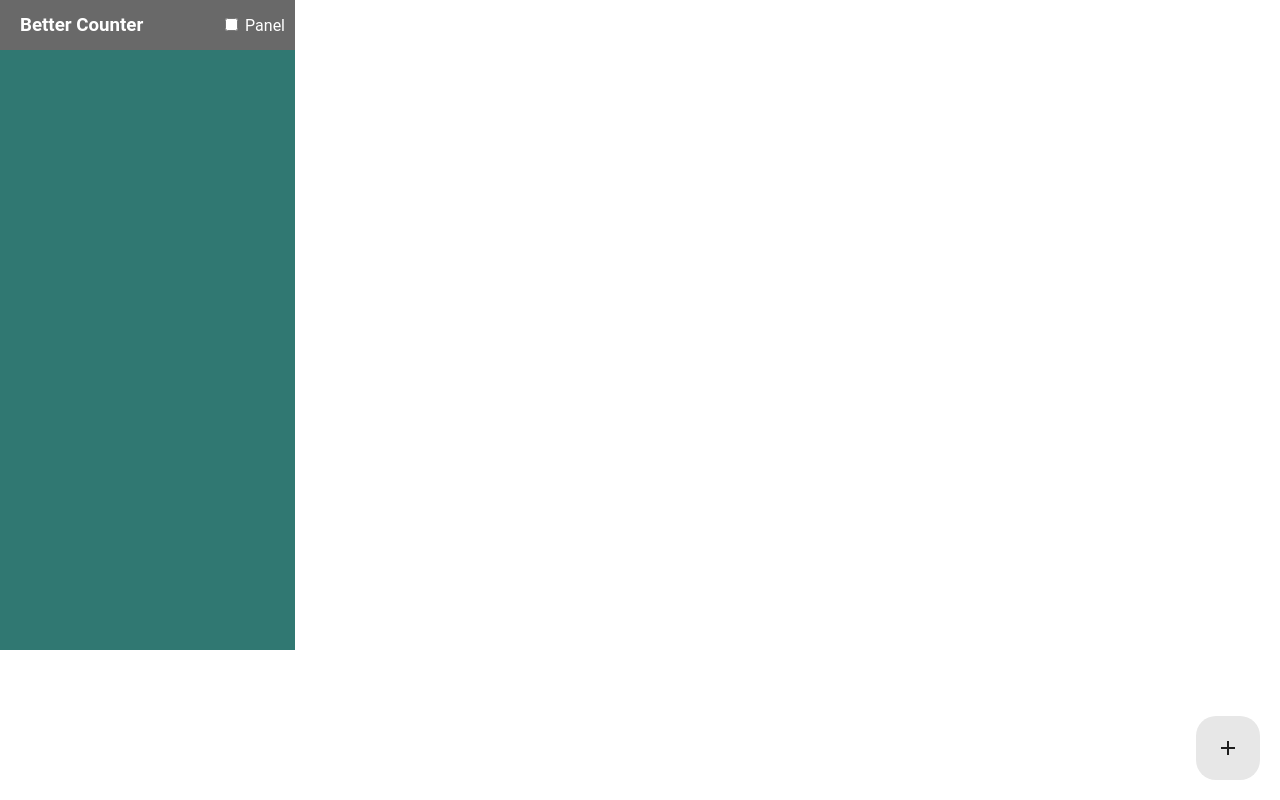
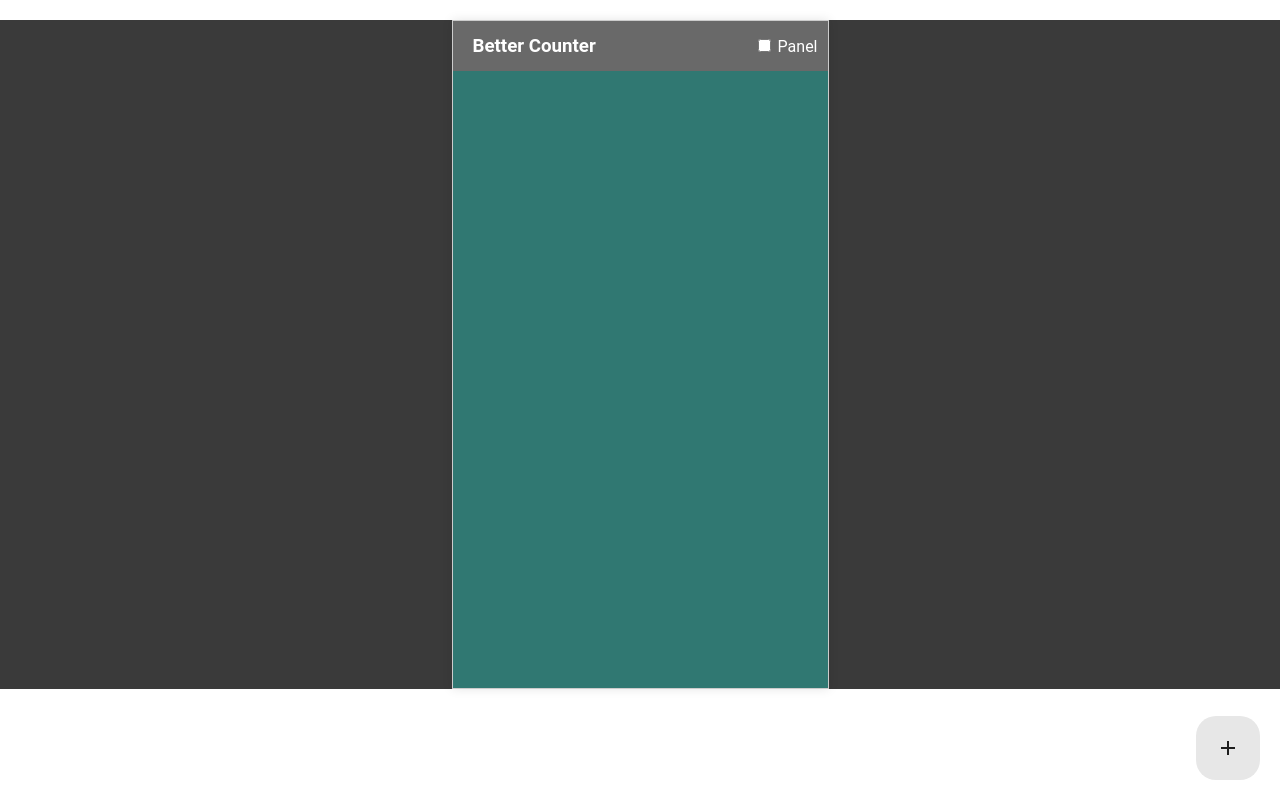
Before and after one commit to Roohollah81/better-counter, a SvelteKit app in the folder my-app/: page / in a window 1280 px wide. Built offline with nearby package versions, Linux system fonts and the light colour scheme.

Commit message:
sort css

```diff
--- a/my-app/src/routes/+page.svelte
+++ b/my-app/src/routes/+page.svelte
@@ -286,10 +286,14 @@
 		font-size: 0px;
 	}
 	.body {
-		width: 295px;
-		height: 650px;
+		width: 375px;
+		height: 667px;
+		margin: 20px auto;
+		border: 1px solid #ccc;
+		overflow: auto;
+		position: relative;
+		box-shadow: 0 0 10px rgba(0, 0, 0, 0.1);
 		background-color: #307872;
-		position: absolute;
 		overflow-x: hidden; /* Prevent horizontal overflow */
 	}
 	.select-category {
```
